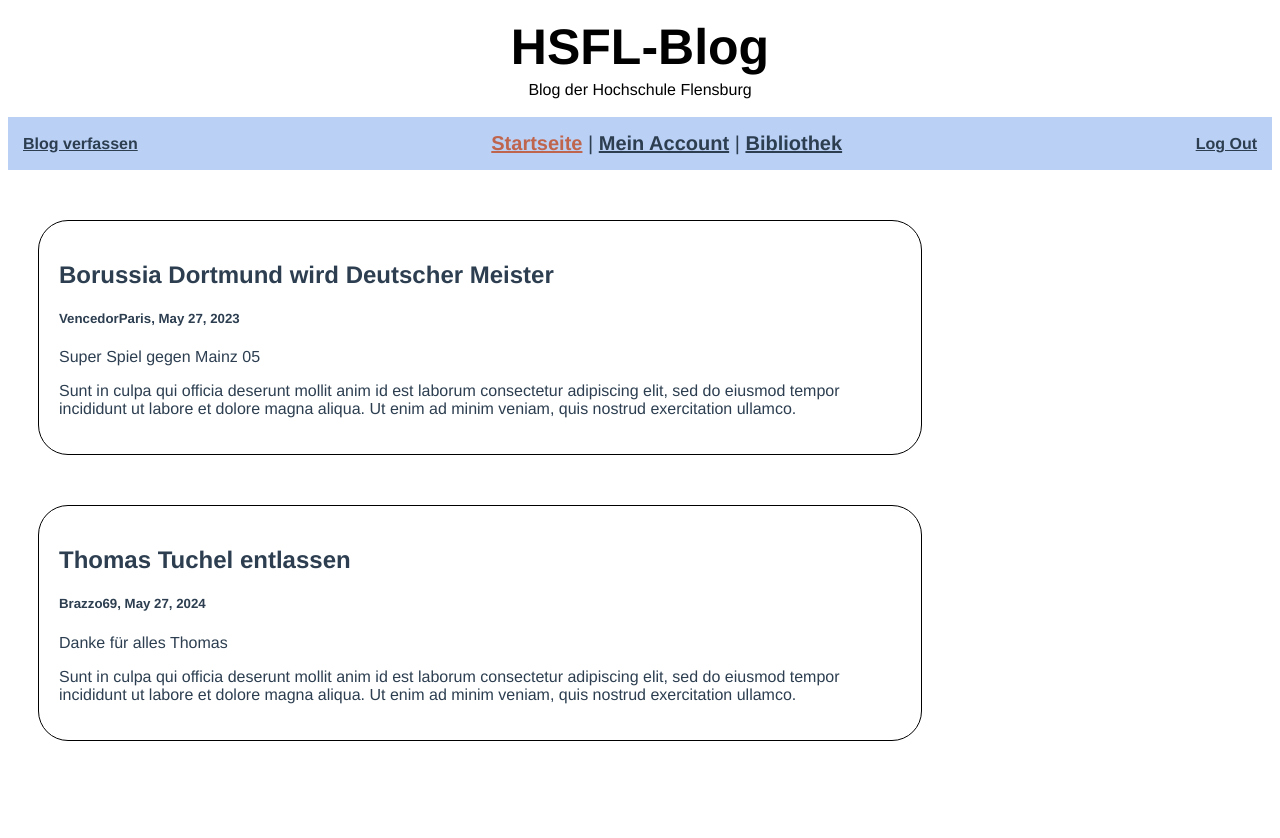
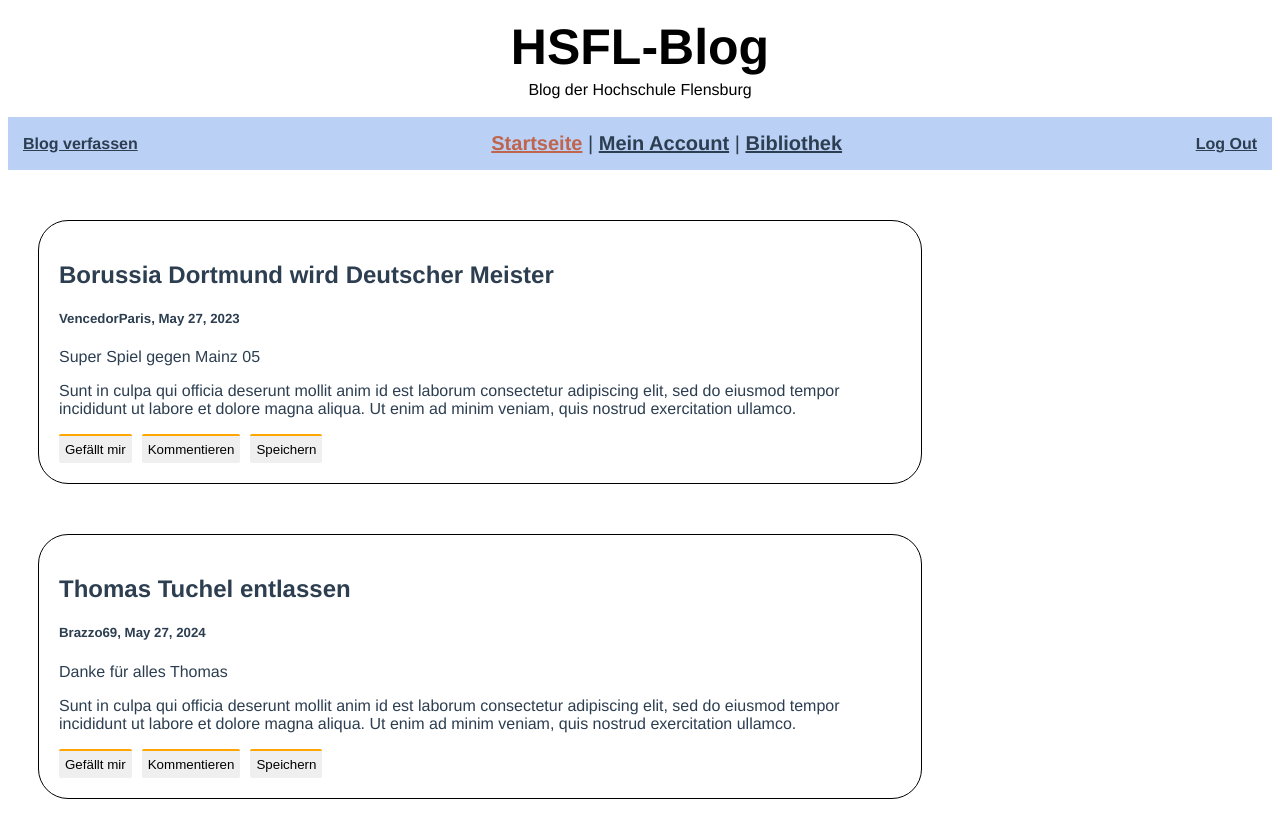
Before and after one commit to maxfle02/HSFL_Blog2, a Vue app in the folder hsfl-blog-projekt/: page / in a window 1280 px wide. Shown: the top 838 px of the page. Before the commit the page ends 800 px from the top, so only its background shows below. Built offline with nearby package versions, Linux system fonts and the light colour scheme.

Commit message:
add Activities (#19)

```diff
--- a/hsfl-blog-projekt/src/components/HelloWorld.vue
+++ b/hsfl-blog-projekt/src/components/HelloWorld.vue
@@ -6,13 +6,25 @@
         <h5>VencedorParis, May 27, 2023</h5>
         <p>Super Spiel gegen Mainz 05</p>
         <p>Sunt in culpa qui officia deserunt mollit anim id est laborum consectetur adipiscing elit, sed do eiusmod tempor incididunt ut labore et dolore magna aliqua. Ut enim ad minim veniam, quis nostrud exercitation ullamco.</p>
+        <div class="blog-actions">
+            <button @click="likePost">Gefällt mir</button>
+            <button @click="commentPost">Kommentieren</button>
+            <button @click="bookmarkPost">Speichern</button>
+          </div>
       </div>
+
       <div class="card">
         <h2>Thomas Tuchel entlassen</h2>
         <h5>Brazzo69, May 27, 2024</h5>
         <p>Danke für alles Thomas</p>
         <p>Sunt in culpa qui officia deserunt mollit anim id est laborum consectetur adipiscing elit, sed do eiusmod tempor incididunt ut labore et dolore magna aliqua. Ut enim ad minim veniam, quis nostrud exercitation ullamco.</p>
+        <div class="blog-actions">
+            <button @click="likePost">Gefällt mir</button>
+            <button @click="commentPost">Kommentieren</button>
+            <button @click="bookmarkPost">Speichern</button>
+          </div>
       </div>
+
     </div>
   </div>
 </template>
@@ -22,11 +34,29 @@
 name: 'HelloWorld',
 props: {
   msg: String
-}
+
+},
+    methods: {
+        likePost() {
+
+            console.log("Beitrag geliked!");
+            alert('Post wurde geliket')
+        },
+        commentPost() {
+
+            console.log("Kommentier-Option ausgewählt!");
+            alert('Post wird kommentiert')
+        },
+        bookmarkPost() {
+
+            console.log("Beitrag gebookmarked!");
+            alert('Beitrag gebookmarked!')
+        }
+    }
 }
 </script>
 
-<!-- Add "scoped" attribute to limit CSS to this component only -->
+
 <style scoped>
 h3 {
 margin: 40px 0 0;
@@ -50,9 +80,29 @@
   margin-right: 350px;
   border: 1px solid #000;
   border-radius: 30px;
-  padding: 20px;  /* Abstand zum Inhalt */
+  padding: 20px;
+
+}
+
+button {
+  border-radius: 2px;
+
+  border-color: #000;
+  border-color: orange;
+  padding: 6px;
+  border-left: #000;
+  border-right: #000;
+  border-bottom: #000;
+
+
+}
+.blog-actions {
+    display: flex;
+
+
+    gap: 10px;
+    border-radius: 55px;
 }
 
 
-
 </style>
--- a/hsfl-blog-projekt/src/views/Startseite.vue
+++ b/hsfl-blog-projekt/src/views/Startseite.vue
@@ -23,21 +23,3 @@
   }
 }
 </script>
-<style>
-.home button {
-  position: absolute;
-  top: 200px;
-  left: 10px;
-  padding: 10px 15px;
-  background-color: #efc3a8; /* Farbe des Links */
-  color: black;
-  border: none;
-  border-radius: 5px;
-  cursor: pointer;
-}
-
-.home button:hover {
-  background-color: #e37120; /* Dunklere Farbe beim Überfahren */
-}
-
-</style>
```
